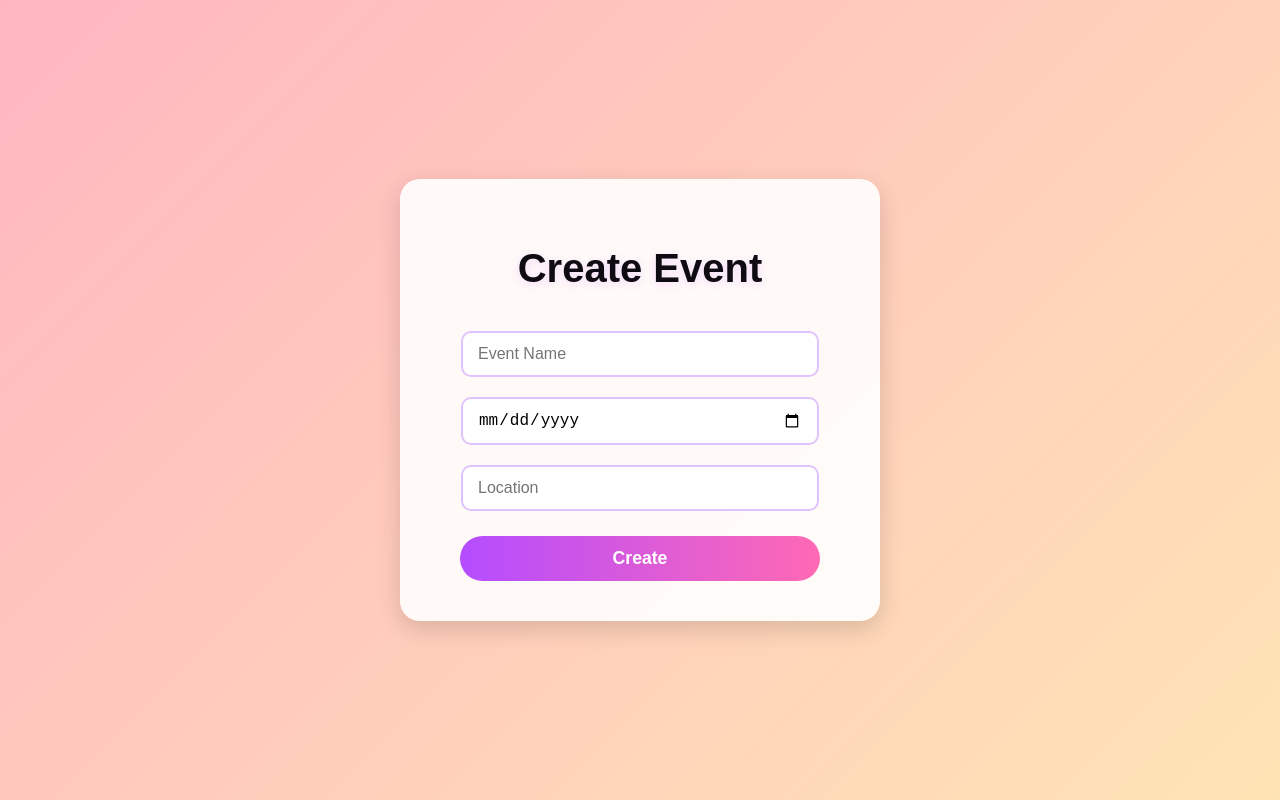
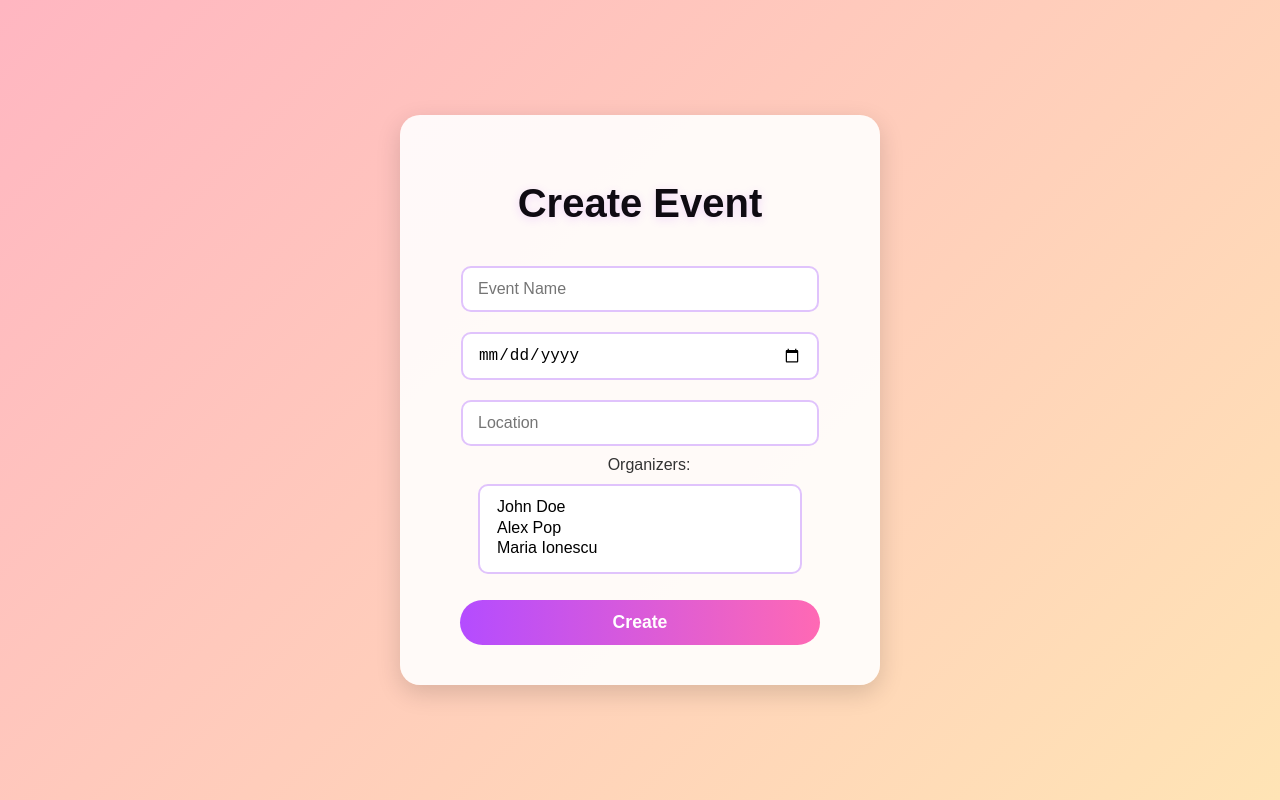
Before and after one commit to denysa2004/EventPlanner, a React (Create React App) app in the folder my-react-app/: page /create-event in a window 1280 px wide. Built offline with nearby package versions, Linux system fonts and the light colour scheme.

Commit message:
organizers for create event added

```diff
--- a/my-react-app/src/pages/CreateEvent.jsx
+++ b/my-react-app/src/pages/CreateEvent.jsx
@@ -1,6 +1,7 @@
 import { useNavigate } from "react-router-dom";
 import "../styles/Register.css";
 import { useState } from "react";
+import "../styles/CreateEvent.css"
 
 function CreateEvent() {
 
@@ -8,8 +9,22 @@ function CreateEvent() {
   const [date, setDate] = useState("");
   const [location, setLocation] = useState("");
 
+
+  const organizers = [
+    { id: 1, name: "John Doe" },
+    { id: 2, name: "Alex Pop" },
+    { id: 3, name: "Maria Ionescu" }
+  ];
+
+
+  const [selectedOrganizers, setSelectedOrganizers] = useState([]);
+
   const handleSubmit = (e) => {
-
+    e.preventDefault();
+    console.log("Event Name:", eventName);
+    console.log("Date:", date);
+    console.log("Location:", location);
+    console.log("Selected Organizers:", selectedOrganizers);
   };
 
   return (
@@ -40,7 +55,26 @@ function CreateEvent() {
           required
         />
 
-        <button type="submit">Create</button>
+        <label className="organizers-label">Organizers:</label>
+
+        <select
+          multiple
+          className="multi-select"
+          value={selectedOrganizers}
+          onChange={(e) => {
+            const selected = Array.from(e.target.selectedOptions).map(opt => opt.value);
+            setSelectedOrganizers(selected);
+          }}
+          required
+        >
+          {organizers.map(org => (
+            <option key={org.id} value={org.id}>
+              {org.name}
+            </option>
+          ))}
+        </select>
+
+        <button type="submit" onSubmit={handleSubmit}>Create</button>
       </form>
     </div>
   );
--- /dev/null
+++ b/my-react-app/src/styles/CreateEvent.css
@@ -0,0 +1,28 @@
+.multi-select {
+  width: 90%;
+  padding: 12px 15px;
+  margin: 10px 0;
+  border: 2px solid #e0c3fc;
+  border-radius: 10px;
+  outline: none;
+  font-size: 1rem;
+  background: white;
+  cursor: pointer;
+  height: 90px;
+  transition: 0.25s ease;
+}
+
+.multi-select:focus {
+  border-color: #b44cff;
+  box-shadow: 0 0 8px rgba(180, 76, 255, 0.3);
+}
+
+.organizers-label {
+  text-align: left;
+  width: 90%;
+  margin-left: 5%;
+  margin-top: 10px;
+  margin-bottom: 5px;
+  font-size: 1rem;
+  color: #333;
+}
```
Also changed, not shown: my-react-app/src/styles/Register.css (line endings or trailing spaces).
